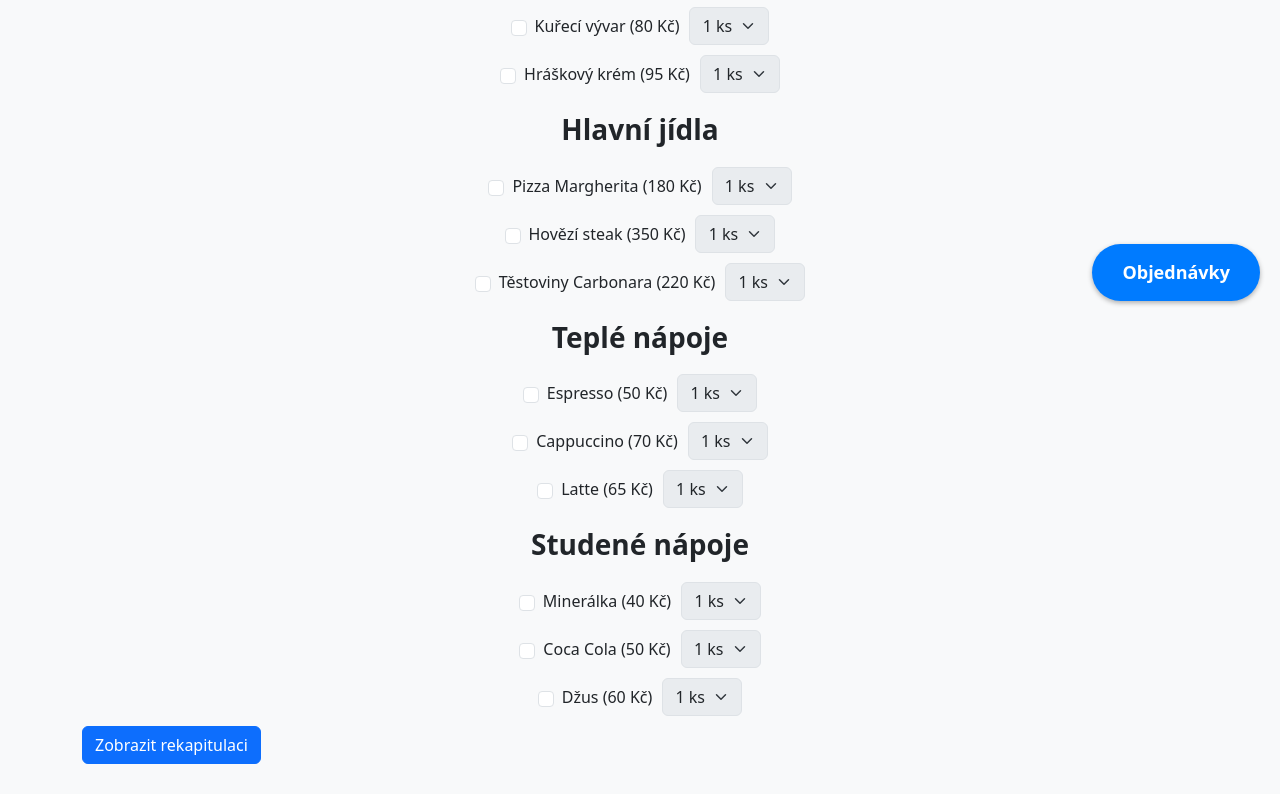
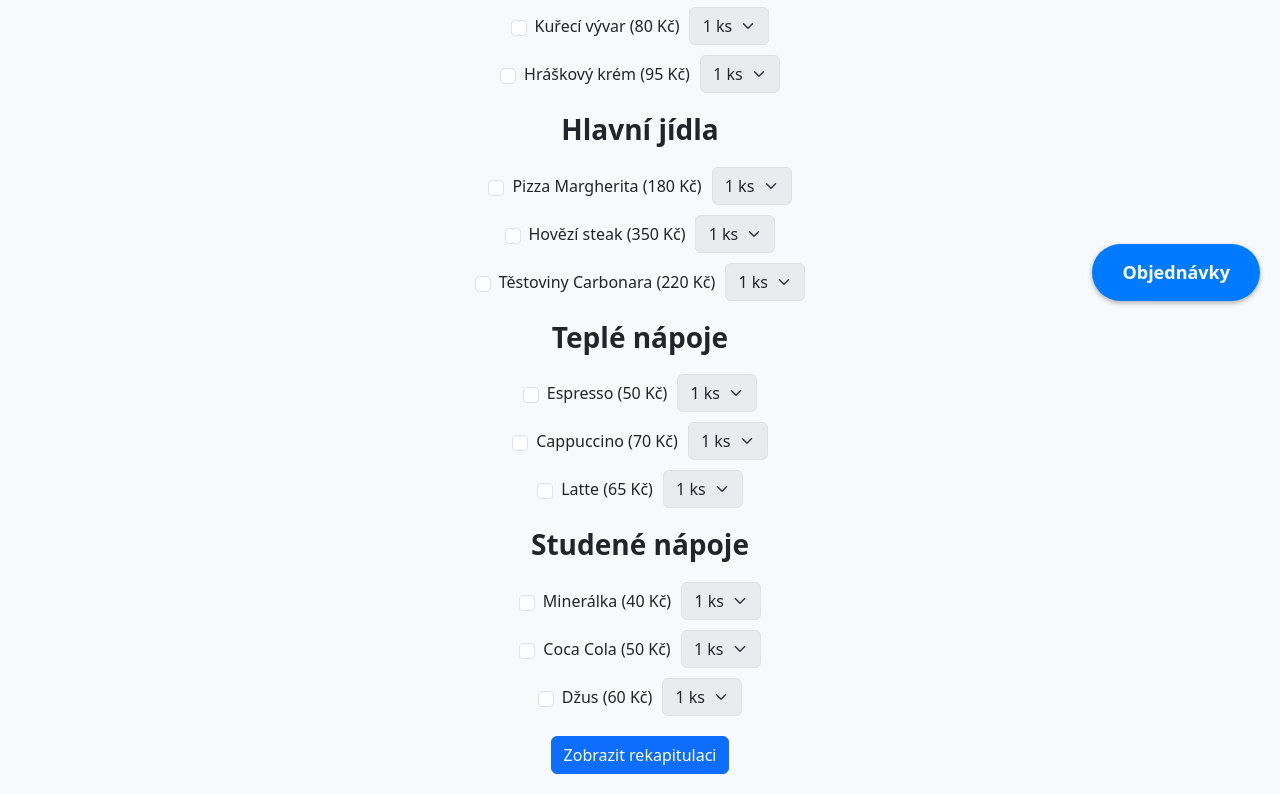
Before and after one commit to jamar88/restaurant-ordering, a website: page index.html in a window 1280 px wide. Shown: the part 479-1273 px from the top of the page. Before the commit the page ends 1243 px from the top, so only its background shows below. Drawn offline with nearby package versions, Linux system fonts and the light colour scheme.

Commit message:
Update index.html

```diff
--- a/index.html
+++ b/index.html
@@ -37,11 +37,10 @@
   text-align: center;
 }*/
 
-/*#previewOrder,
-#submitOrder {
+#previewOrder {
   display: block;
   margin: 20px auto;
-}*/
+}
 
     #orderSummary {
   text-align: center;
```
